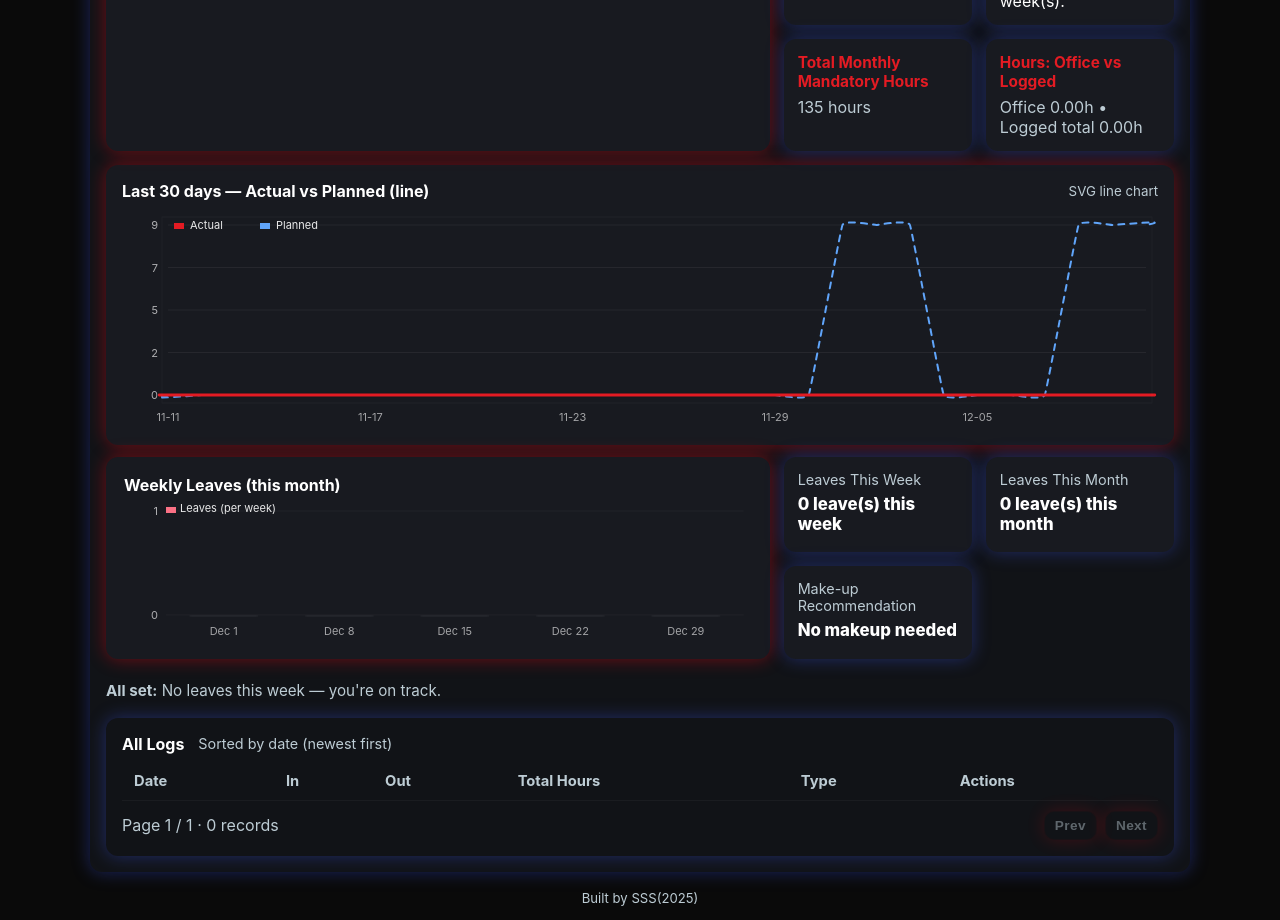
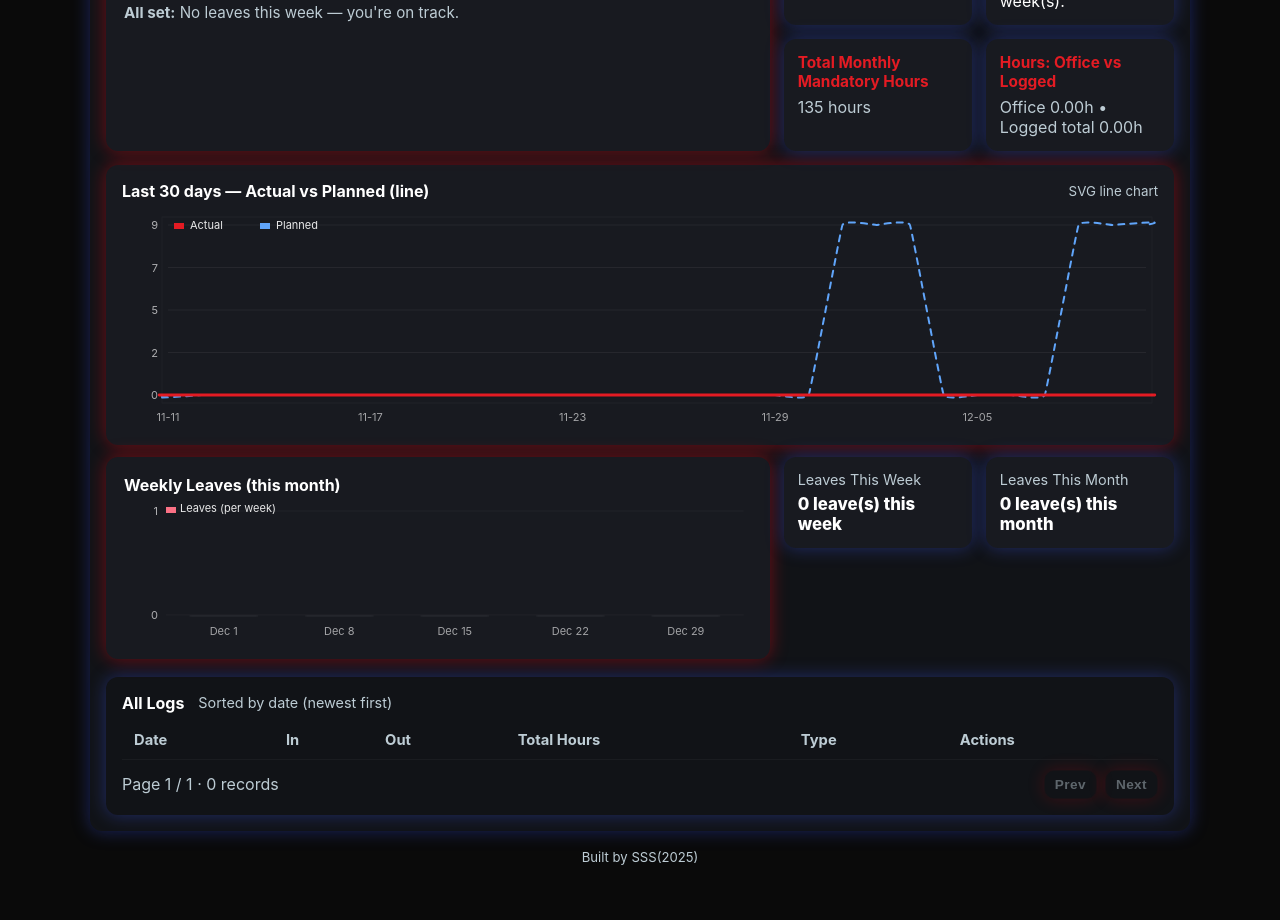
Before and after one commit to savya270997/WorkWife---Examine-your-worktime, a plain HTML site: page index.html in a window 1280 px wide. Shown: the part 370-1290 px from the top of the page. After the commit the page ends 1249 px from the top, so only its background shows below. Drawn offline with Linux system fonts and the light colour scheme.

Commit message:
Some CSS changes

```diff
--- a/index.html
+++ b/index.html
@@ -128,6 +128,10 @@
                 Last updated: <span id="lastUpdated">—</span>
               </div>
             </div>
+            <div
+              style="margin-top: 8px; color: var(--muted); font-size: 0.95rem"
+              id="leaveAdvice"
+            ></div>
           </div>
 
           <div style="display: flex; flex-direction: column; gap: 10px">
@@ -174,7 +178,6 @@
             aria-hidden="true"
           ></svg>
         </div>
-        <!-- BEGIN: Leave stats & leave chart (paste into Dashboard) -->
         <div class="kpis mb-6" style="margin-top: 12px">
           <div class="progress-card" style="min-width: 220px">
             <div style="font-weight: 700; margin-bottom: 6px">
@@ -197,16 +200,7 @@
               <div class="stat-title">Leaves This Month</div>
               <div id="leavesThisMonth" class="stat-value">0 leave(s)</div>
             </div>
-
-            <div class="stat-card" style="flex: 1 1 320px">
-              <div class="stat-title">Make-up Recommendation</div>
-              <div id="makeupNeeded" class="stat-value">No makeup needed</div>
-            </div>
           </div>
-          <div
-            style="margin-top: 8px; color: var(--muted); font-size: 0.95rem"
-            id="leaveAdvice"
-          ></div>
         </div>
 
         <div class="logs-card" style="margin-top: 18px">
--- a/style.css
+++ b/style.css
@@ -191,6 +191,9 @@ p.lead {
   border-radius: var(--radius);
   box-shadow: var(--shadow-blue);
 }
+.stats-grid {
+  height: fit-content;
+}
 
 .stat h3 {
   margin: 0;
@@ -226,6 +229,7 @@ p.lead {
   border-radius: var(--radius);
   background: var(--card);
   box-shadow: var(--shadow-blue);
+  overflow: auto;
 }
 /* ---------- Existing style.css content retained above (do not remove) ---------- */
 
```
